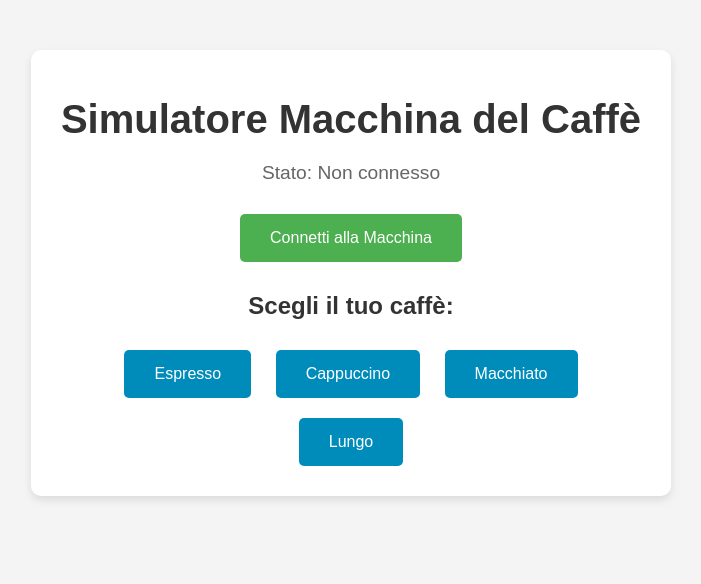
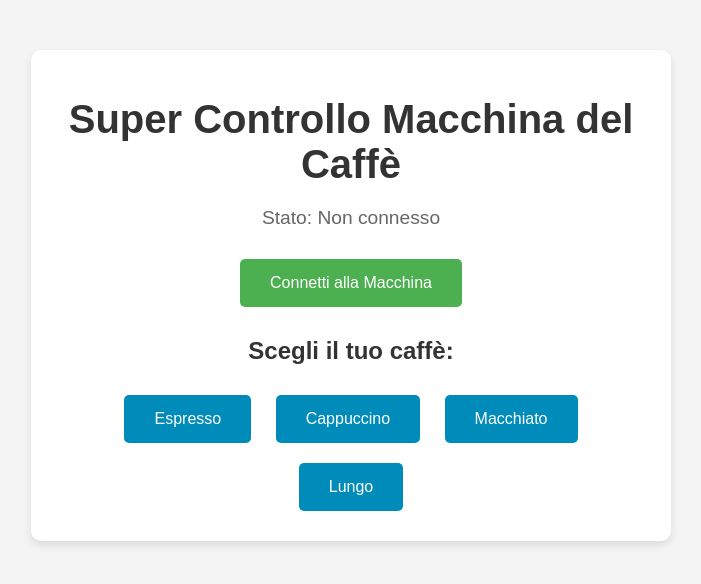
Before and after one commit to Maikbarre24/Monimaik, a plain HTML site: page index.html in a window 1280 px wide. Shown: the whole page, without its empty margins (289-990 px from the left). Drawn offline with Linux system fonts and the light colour scheme.

Commit message:
Update index.html

```diff
--- a/index.html
+++ b/index.html
@@ -3,12 +3,12 @@
 <head>
     <meta charset="UTF-8">
     <meta name="viewport" content="width=device-width, initial-scale=1.0">
-    <title>Simulatore Macchina del Caffè</title>
+    <title>Super Controllo Macchina del Caffè</title>
     <link rel="stylesheet" href="style.css">
 </head>
 <body>
     <div class="container">
-        <h1>Simulatore Macchina del Caffè</h1>
+        <h1>Super Controllo Macchina del Caffè</h1>
         <div id="status">Stato: Non connesso</div>
         <button id="connectButton">Connetti alla Macchina</button>
         <div class="coffee-options" id="coffeeOptions">
```
